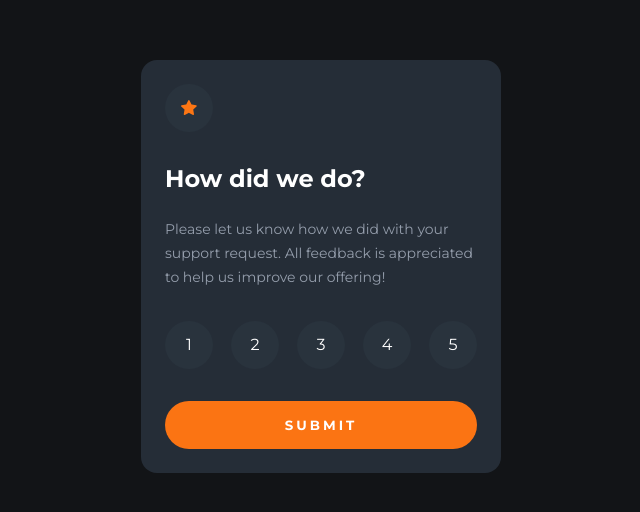
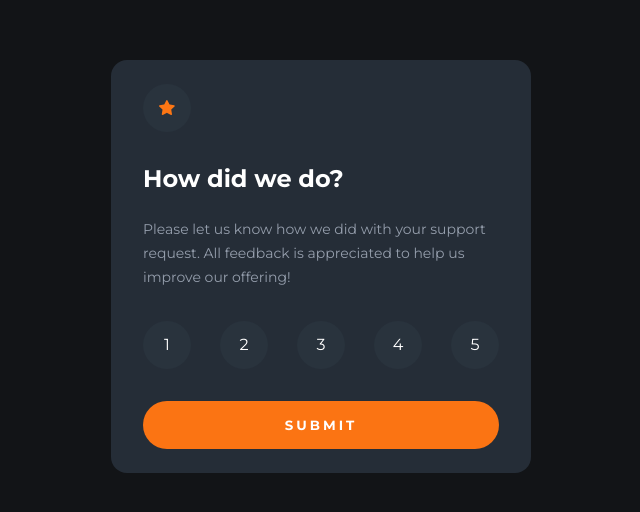
Before and after one commit to EzequiasVaz/challenge-interactive-rating-component, a Next.js app: page / in a window 1280 px wide. Shown: the part 134-646 px from the top of the page, without its empty margins (319-959 px from the left). Built offline with nearby package versions, Linux system fonts and the light colour scheme.

Commit message:
project desktop finished

```diff
--- a/components/RatingComponent/steps/Feedback/style.ts
+++ b/components/RatingComponent/steps/Feedback/style.ts
@@ -11,6 +11,10 @@ export const FeedbackRatingComponentContainer = styled('div', {
     maxWidth: '360px',
     backgroundColor: '$DarkBlue',
     borderRadius: '16px',
+    '@desktop': {
+        maxWidth: '420px',
+        px: '32px'
+    }
 })
 
 export const FeedBackNote = styled('div', {
--- a/components/RatingComponent/style.ts
+++ b/components/RatingComponent/style.ts
@@ -10,7 +10,12 @@ export const RatingComponentContainer = styled('form', {
     maxWidth: '360px',
     backgroundColor: '$DarkBlue',
     borderRadius: '16px',
-    gap: '$4'
+    gap: '$4',
+
+    '@desktop': {
+        maxWidth: '420px',
+        px: '32px'
+    }
 })
 
 export const StarIconContainer = styled('div', {
--- a/pages/index.tsx
+++ b/pages/index.tsx
@@ -3,16 +3,17 @@ import { RatingComponent } from '../components/RatingComponent'
 
 export default function Home() {
   return (
-    <div>
+    <>
       <Head>
         <title>Challenge - Interactive Rating Component</title>
         <meta name="description" content="Rating Component Challenge by Frontend Mentor" />
+        <meta name="description" content="Challenge by Frontend Mentor. Coded by Ezequias Vaz." />
         <link rel="icon" href="/favicon.png" />
         <link rel="preconnect" href="https://fonts.googleapis.com" />
         <link rel="preconnect" href="https://fonts.gstatic.com" />
         <link href="https://fonts.googleapis.com/css2?family=Montserrat:wght@400;700&display=swap" rel="stylesheet" />
       </Head>
       <RatingComponent />
-    </div>
+    </>
   )
 }
--- a/styles/stitches.config.ts
+++ b/styles/stitches.config.ts
@@ -41,7 +41,7 @@ export const { css, globalCss, styled, theme } = createStitches({
 
     },
     media: {
-
+        desktop: '(min-width: 1024px)'
     },
     utils: {
         mx: (value: string) => ({
```
